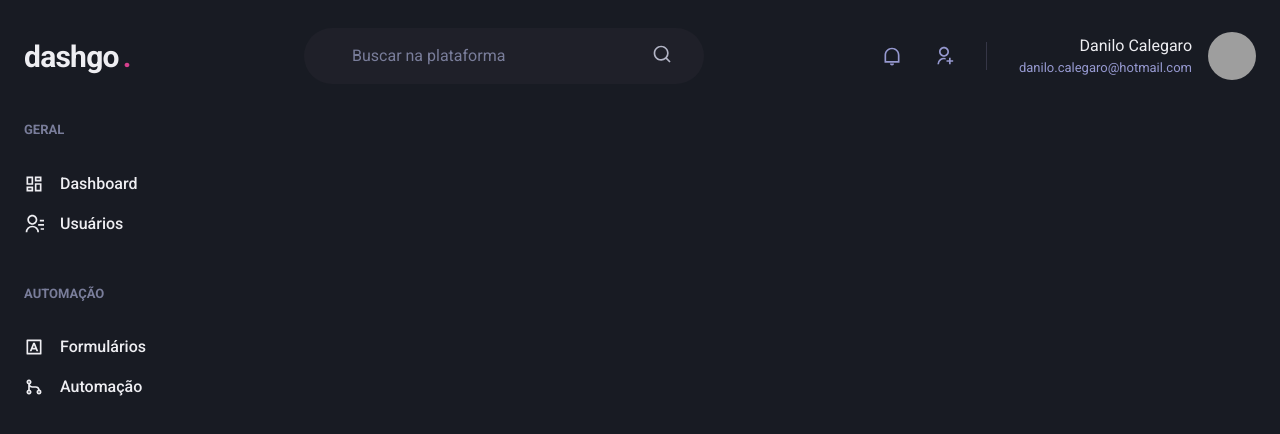
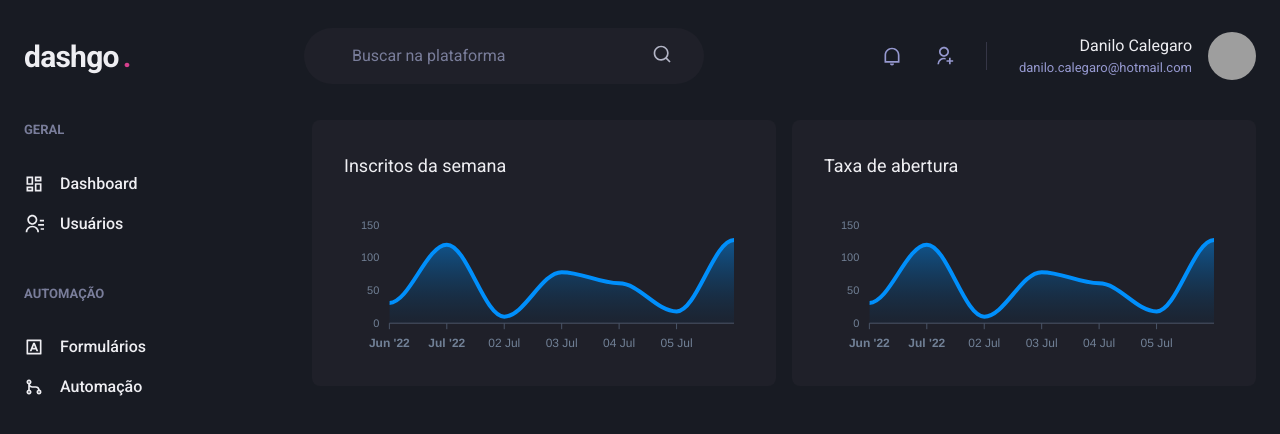
Before and after one commit to DaniloCalegaro/dashgo-next-chakra-ui, a Next.js app: page /dashboard in a window 1280 px wide. Shown: the top 434 px of the page. Built offline with nearby package versions, Linux system fonts and the light colour scheme; grey boxes are pictures that could not be loaded.

Commit message:
feat: pagina dashboard finalizada com graficos ApexCharts

```diff
--- a/package.json
+++ b/package.json
@@ -12,9 +12,11 @@
     "@chakra-ui/react": "^2.2.1",
     "@emotion/react": "^11",
     "@emotion/styled": "^11",
+    "apexcharts": "^3.35.3",
     "framer-motion": "^6",
     "next": "12.2.0",
     "react": "18.2.0",
+    "react-apexcharts": "^1.4.0",
     "react-dom": "18.2.0",
     "react-icons": "^4.4.0"
   },
--- a/src/pages/dashboard.tsx
+++ b/src/pages/dashboard.tsx
@@ -1,6 +1,67 @@
-import { Flex } from "@chakra-ui/react";
+import { Box, Flex, SimpleGrid, Text, theme } from "@chakra-ui/react";
+import dynamic from "next/dynamic";
 import { Header } from "../components/Header";
 import { SiderBar } from "../components/SideBar";
+import { ApexOptions } from 'apexcharts'
+
+const Chart = dynamic(() => import('react-apexcharts'), {
+  ssr: false,
+})
+
+const options: ApexOptions = {
+  chart: {
+    toolbar: {
+      show: false,
+    },
+    zoom: {
+      enabled: false,
+    },
+    foreColor: theme.colors.gray[500],
+  },
+  grid: {
+    show: false,
+  },
+  dataLabels: {
+    enabled: false,
+  },
+  stroke: {
+    curve: 'smooth'
+  },
+  tooltip: {
+    enabled: false,
+  },
+  xaxis: {
+    type: 'datetime',
+    axisBorder: {
+      color: theme.colors.gray[600]
+    },
+    axisTicks: {
+      color: theme.colors.gray[600]
+    },
+    categories: [
+      '2022-06-30T00:00:00.000z',
+      '2022-07-01T00:00:00.000z',
+      '2022-07-02T00:00:00.000z',
+      '2022-07-03T00:00:00.000z',
+      '2022-07-04T00:00:00.000z',
+      '2022-07-05T00:00:00.000z',
+      '2022-07-06T00:00:00.000z',
+    ],
+  },
+  fill: {
+    opacity: 0.3,
+    type: 'gradient',
+    gradient: {
+      shade: 'dark',
+      opacityFrom: 0.7,
+      opacityTo: 0.3,
+    }
+  },
+};
+
+const series = [
+  { name: 'series1', data: [31, 120 ,10, 78, 61, 18, 127] }
+]
 
 export default function Dashboard() {
   return (
@@ -9,6 +70,29 @@
 
       <Flex w='100%' maxWidth={1400} my='6' mx='auto' px='6'>
         <SiderBar />
+
+        <SimpleGrid flex='1' gap='4' minChildWidth='320px' alignItems='flex-start'>
+          <Box
+            p='8'
+            bg='gray.800'
+            borderRadius={8}
+            pb='4'
+          >
+            <Text fontSize='lg' mb='4'>Inscritos da semana</Text>
+            <Chart options={options} series={series} type='area' height={160}/>
+          </Box>
+
+          <Box
+            p='8'
+            bg='gray.800'
+            borderRadius={8}
+            pb='4'
+          >
+            <Text fontSize='lg' mb='4'>Taxa de abertura</Text>
+            <Chart options={options} series={series} type='area' height={160}/>
+
+          </Box>
+        </SimpleGrid>
       </Flex>
     </Flex>
   )
```
Also changed, not shown: 1 other file (tests, documents, lock files or other folders).
